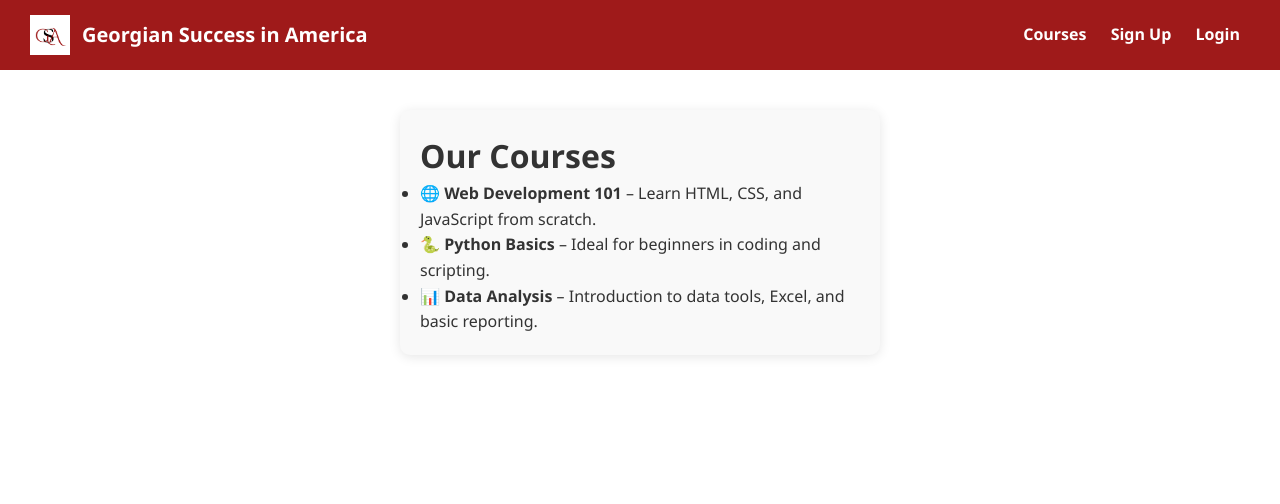
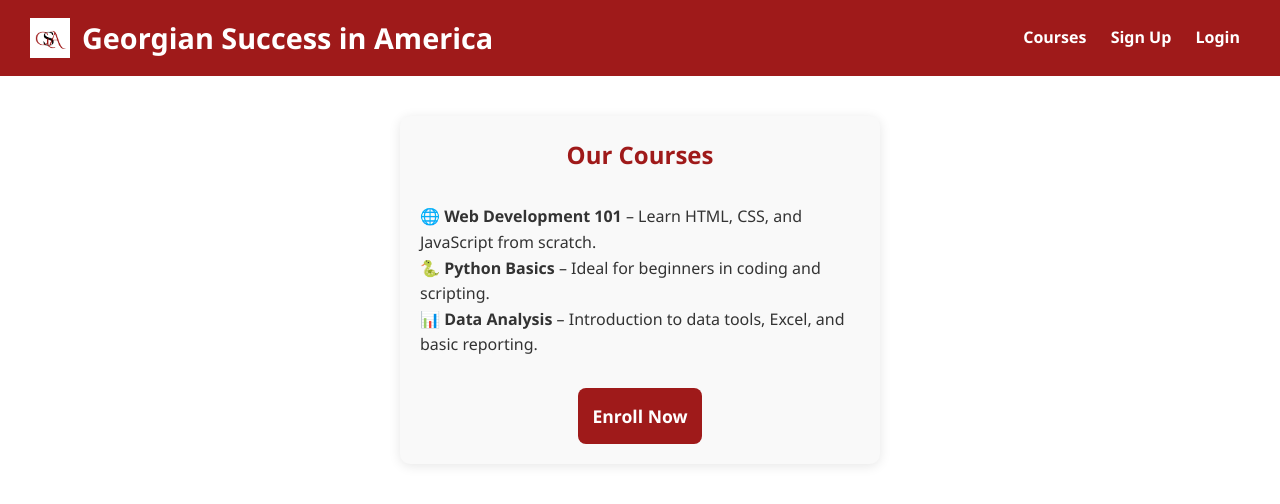
Before and after one commit to eelleeonoora/georgiansuccess, a plain HTML site: page courses.html in a window 1280 px wide. Drawn offline with Linux system fonts and the light colour scheme; no server answers.

```diff
--- a/courses.html
+++ b/courses.html
@@ -10,7 +10,7 @@
   <header>
     <a href="index.html" class="logo-container">
       <img src="logo.png" alt="Logo" />
-      <span style="font-size: 20px; font-weight: bold;">Georgian Success in America</span>
+      <span class="logo-text">Georgian Success in America</span>
     </a>
 
     <nav>
@@ -24,15 +24,19 @@
   </header>
 
   <main>
-    <h1>Our Courses</h1>
-    <ul>
+    <h2>Our Courses</h2>
+    <ul style="list-style-type: none; padding-left: 0; margin-bottom: 30px;">
       <li><strong>🌐 Web Development 101</strong> – Learn HTML, CSS, and JavaScript from scratch.</li>
       <li><strong>🐍 Python Basics</strong> – Ideal for beginners in coding and scripting.</li>
       <li><strong>📊 Data Analysis</strong> – Introduction to data tools, Excel, and basic reporting.</li>
     </ul>
+
+    <div class="choice-buttons">
+      <a href="signup-choice.html" class="button-link">Enroll Now</a>
+    </div>
   </main>
 
-  <!-- Firebase Auth Script (same as index.html) -->
+  <!-- Firebase Auth Script -->
   <script type="module">
     import { initializeApp } from "https://www.gstatic.com/firebasejs/10.1.0/firebase-app.js";
     import {
@@ -92,11 +96,9 @@
         const userInfoDiv = document.getElementById("userInfo");
         userInfoDiv.innerHTML = `
           <div class="initials">${initials}</div>
-          <button onclick="logout()" style="background:none;border:none;color:#9f1a1a;cursor:pointer;font-weight:bold;">Logout</button>
+          <button onclick="logout()" class="logout-btn">Logout</button>
         `;
         userInfoDiv.style.display = "flex";
-
-        // Hide Sign Up / Login when user is logged in
         document.getElementById("navLinks").style.display = "none";
       }
     });
```
